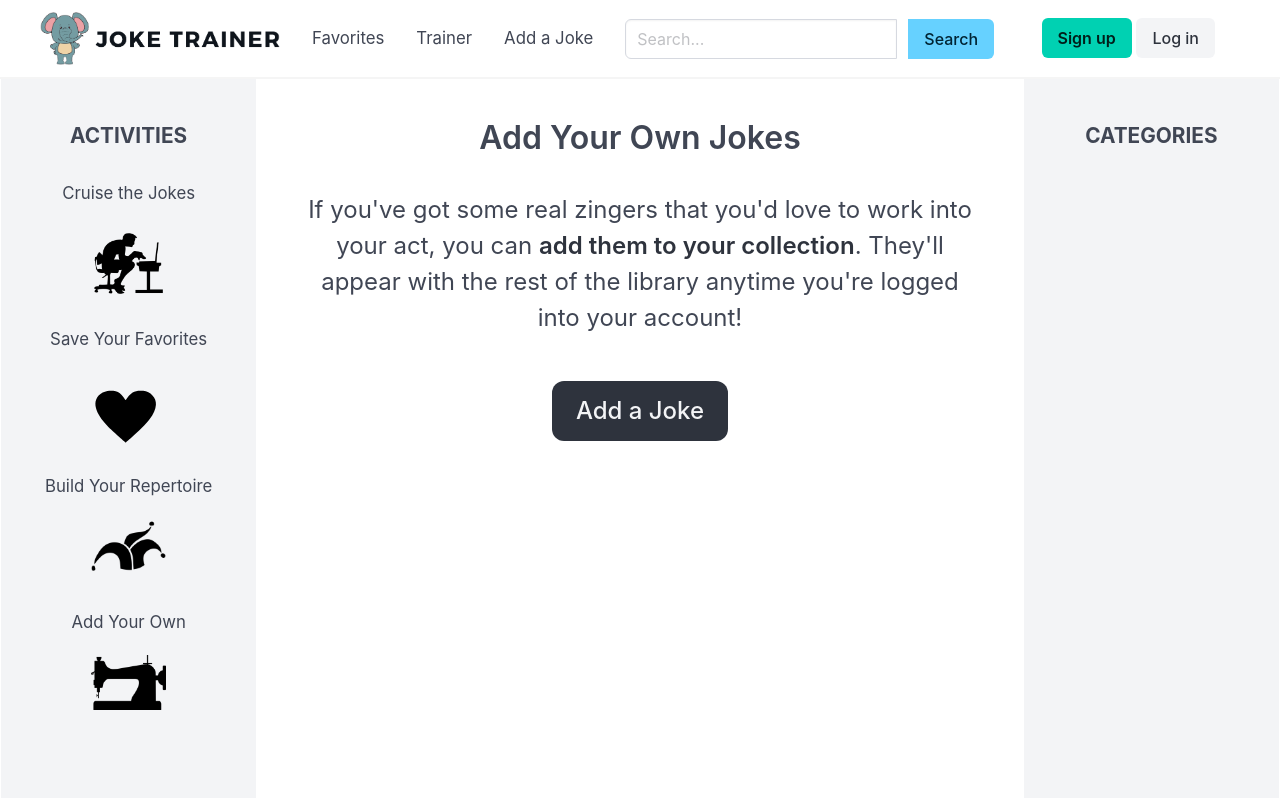
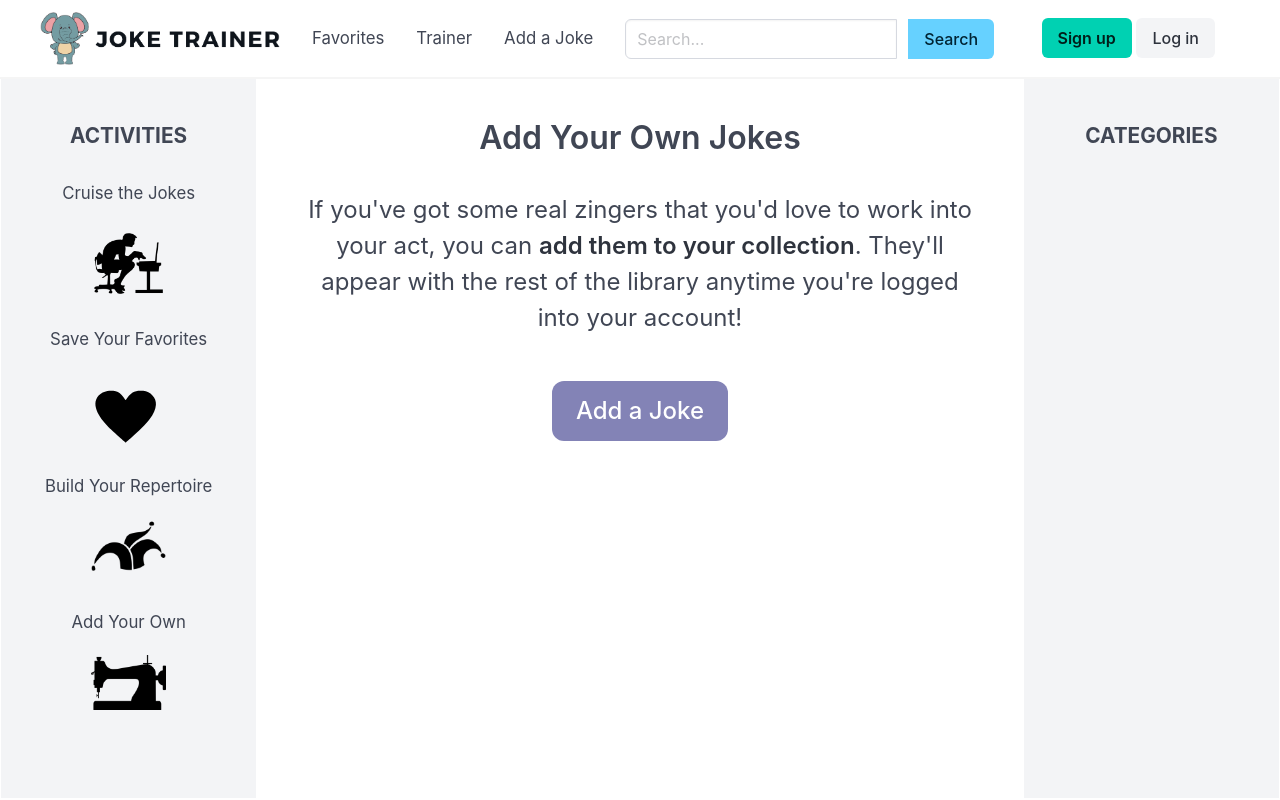
Before and after one commit to robbyhecht/joke-trainer, a Django app: page /about/add in a window 1280 px wide. Run offline with Django 3.2, Linux system fonts and the light colour scheme; data that the repository does not hold is empty; parts of the project's set-up code (start-up, migrations or seed data) failed here and were passed over; some libraries are stand-ins or nearby versions.

Commit message:
added a class to about buttons to make them purple.

```diff
--- a/jt/static/jt/index.css
+++ b/jt/static/jt/index.css
@@ -305,10 +305,19 @@ body {
 
 /* ABOUT SECTION */
 
-
 .about-div-main {
   margin-left: 5%;
   margin-right: 5%;
+}
+
+.about-button-large {
+  background-color: #8383b6 !important;
+  color: white !important;
+}
+
+.about-button-large:hover {
+  background-color: #7878a7 !important;
+  color: white !important;
 }
 
 /* AUTHENTICATION */
--- a/jt/templates/about_add.html
+++ b/jt/templates/about_add.html
@@ -12,7 +12,7 @@
 </div>
 
 <div class="trainer-favorites-button-container is-hidden-mobile">
-  <a href="{% url 'jt:add_joke' %}"><button class="button is-dark is-large" id="go-to-trainer-button">Add a Joke</button></a>
+  <a href="{% url 'jt:add_joke' %}"><button class="button is-dark is-large about-button-large" id="go-to-trainer-button">Add a Joke</button></a>
 </div>
 
 <div class="login-buttons-left-column is-hidden-desktop">
--- a/jt/templates/about_favorites.html
+++ b/jt/templates/about_favorites.html
@@ -12,7 +12,7 @@
 </div>
 
 <div class="trainer-favorites-button-container is-hidden-mobile">
-  <a href="{% url 'jt:favorites' %}"><button class="button is-dark is-large" id="go-to-trainer-button">Go to Favorites</button></a>
+  <a href="{% url 'jt:favorites' %}"><button class="button is-dark is-large about-button-large" id="go-to-trainer-button">Go to Favorites</button></a>
 </div>
 
 <div class="login-buttons-left-column is-hidden-desktop">
--- a/jt/templates/about_trainer.html
+++ b/jt/templates/about_trainer.html
@@ -12,7 +12,7 @@
 </div>
 
 <div class="trainer-favorites-button-container is-hidden-mobile">
-  <a href="{% url 'jt:favorites_trainer' %}"><button class="button is-dark is-large" id="go-to-trainer-button">Go to Trainer</button></a>
+  <a href="{% url 'jt:favorites_trainer' %}"><button class="button is-dark is-large about-button-large" id="go-to-trainer-button">Go to Trainer</button></a>
 </div>
 
 <div class="login-buttons-left-column is-hidden-desktop">
```
